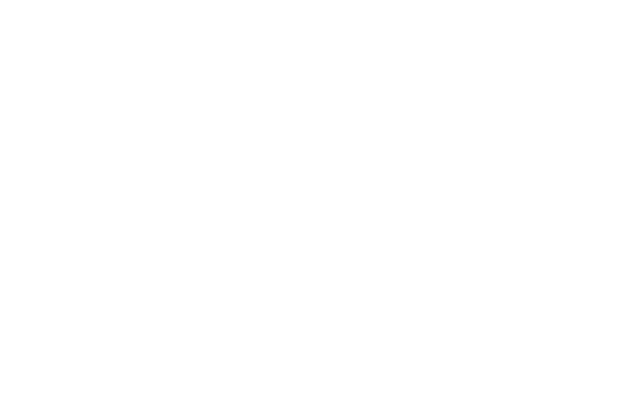
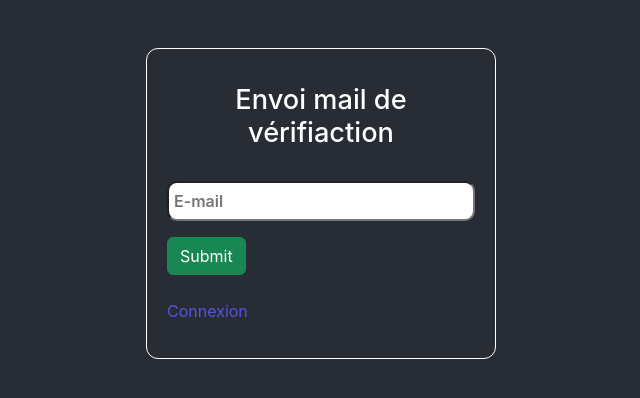
Before and after one commit to Jolan95/Chrono-Story, a React (Create React App) app: page /verificationEmail in a window 1280 px wide. Before the commit this address had no page. Shown: the top 398 px of the page, without its empty margins (319-959 px from the left). Built offline with nearby package versions, Linux system fonts and the light colour scheme.

Commit message:
handle serveur response login/signup and verification account with mail

```diff
--- a/src/App.css
+++ b/src/App.css
@@ -197,6 +197,11 @@
   background-color: rgb(135, 7, 7);
   color : white
 }
+.alert-box{
+  border-radius: 10px;
+  color : black;
+  margin-bottom: 14px;
+}
 .dropdown-content a:hover {background-color: #f1f1f1}
 
 .dropdown:hover .dropdown-content {
--- a/src/App.js
+++ b/src/App.js
@@ -2,26 +2,12 @@
 import Games from "./games.js"
 import React,{ useState } from 'react';
 import {  BrowserRouter,  Routes,  Route} from "react-router-dom";
-// import datas1789 from './datas/1789.json'
-// import datasMiddleAge from "./datas/middleAge.json"
 import Home from "./home.js"
-// import datasHuman from "./datas/human.json"
-// import datasRenaissance from "./datas/renaissance.json"
-// import datasXX from "./datas/XX.json"
-// import datasXXI from "./datas/XXI.json"
-// import datasSport from "./datas/sport.json"
-// import datasColdWar from "./datas/coldWar.json"
-// import datasUSAPresident from "./datas/USAPresident.json"
-// import datasFrancePresident from "./datas/FrancePresident.json"
-// import datasOM from "./datas/om.json"
-// import datasOL from "./datas/ol.json"
-// import datasPSG from "./datas/psg.json"
-// import datasNBA from "./datas/nba.json"
-// import datasFranceRois from "./datas/FranceRois.json"
 import datas from "./datas/data.json"
 import Login from "./login"
 import Signup from './signup';
 import Records from './records';
+import VerificationEmail from './sendVerificationEmail';
 
 
 function App() {
@@ -37,7 +23,11 @@
 	  const loginRoute = ()=>{
 		const tokenString = localStorage.getItem('token')
 		if(!tokenString){
-			return <Route path="/login" element={<Login setToken={setToken} token={token} getToken={getToken}/>}/>
+			return   <>
+					<Route path="/login" element={<Login setToken={setToken} token={token} getToken={getToken}/>}/>
+					<Route path="/verificationEmail" element={<VerificationEmail></VerificationEmail>}/>
+					<Route path="/signup" element={<Signup></Signup>}/>
+					</>
 		}
 	  }
 
@@ -47,7 +37,6 @@
 		<BrowserRouter>
 		<Routes>
 		  <Route index element={<Home/>} />
-		  <Route path="/signup" element={<Signup></Signup>}/>
 		  <Route path="/records" element={<Records></Records>}/>
 		  {/* create route for every game in the data file */}
 		  {	datas.map((data)=> {
--- /dev/null
+++ b/src/components/alert.js
@@ -0,0 +1,7 @@
+import React from 'react'
+
+export default function Alert(props) {
+  return (
+    <div className={`alert-${ props.style } d-${props.display } p-3 alert-box`}>{props.children}</div>
+  )
+}
--- a/src/datas/data.json
+++ b/src/datas/data.json
@@ -213,7 +213,8 @@
             {"id" : 15, "question" : "Invention de la pêche", "date" : -300000, "answer" : null},
             {"id" : 16, "question" : "Fondation de Rome", "date" : -753, "answer" : null},
             {"id" : 17, "question" : "Invention de la domestication des animaux", "date" : -13000, "answer" : null},
-            {"id" : 18, "question" : "Apparition des premières sépultures", "date" : -120000, "answer" : null}
+            {"id" : 18, "question" : "Apparition des premières sépultures", "date" : -120000, "answer" : null},
+            {"id" : 19, "question" : "Premières migrations humaines en Europes", "date" : -50000, "answer" : null}
         ],
         "picked" : {}
     },
--- a/src/login.js
+++ b/src/login.js
@@ -1,5 +1,6 @@
 import React, { useState, useEffect } from 'react'
 import { redirect, Link } from "react-router-dom";
+import Alert from './components/alert';
 
 
 async function loginUser(credentials) {
@@ -19,7 +20,7 @@
     const [email, setEmail] = useState("")
     const [password, setPassword] = useState("")
     const [message, setMessage] = useState("")
-
+    const [display, setDisplay] = useState("none")
 
 
     const handleSubmit = async e => {
@@ -35,7 +36,15 @@
             // window.location.href = "https://chrono-story.netlify.app/"
             props.setToken(props.getToken())
         } else {
-            setMessage(response.message)
+            if(response.needValidation){
+                const msg = <div>{response.message}<div><Link to="/verificationEmail">Renvoyer l'email de vérification</Link></div></div>
+                setMessage(msg)
+                setDisplay("block")
+
+            }else{
+                setMessage(response.message)
+                setDisplay("block")
+            }
         }
     };
     useEffect(() => {
@@ -50,7 +59,7 @@
                 <div className="wrapper-form">
                     <form onSubmit={handleSubmit}>
                         <h2 className='text-center mb-4'>Authentification</h2>
-                        <div className='pb-2'>{message}</div>
+                        <Alert style="danger" display={display} >{message}</Alert>
                         <div>
                             <input type="email" className='mt-2' placeholder='E-mail' onChange={e => setEmail(e.target.value)}/>
                         </div>
--- /dev/null
+++ b/src/sendVerificationEmail.js
@@ -0,0 +1,63 @@
+import React, { useState, useEffect } from 'react'
+import { redirect, Link } from "react-router-dom";
+import Alert from './components/alert';
+
+
+async function loginUser(credentials) {
+    // return fetch('https://chrono-back.herokuapp.com/api/auth/login', {
+    return fetch('http://localhost:5000/verifyToken/emailVerification', {
+        method: 'POST',
+        headers: {
+        'Content-Type': 'application/json'
+    },
+    body: JSON.stringify(credentials)
+    })
+      .then(data => data.json())
+      .catch((error) => console.log(error))
+   }
+
+
+const VerificationEmail = (props) => {
+    const [email, setEmail] = useState("")
+    const [message, setMessage] = useState("")
+    const [display, setDisplay] = useState("none")
+    const [style, setStyle] = useState("")
+
+    const handleSubmit = async e => {
+        e.preventDefault();
+        const response = await loginUser({
+          email
+        });
+        setDisplay("block")
+        if(response.ok){
+            setStyle("success")
+            setMessage("Un nouveau mail vous a été envoyé")
+        } else {
+            setStyle("danger")
+            setMessage(response.message)
+        }
+    };
+
+    return (
+        <div className="App-header pt-5">
+            <div className='content-center '>
+                <div className="wrapper-form">
+                    <form onSubmit={handleSubmit}>
+                        <h2 className='text-center mb-4'>Envoi mail de vérifiaction</h2>
+                        <Alert style={style} display={display} >{message}</Alert>
+                        <div>
+                            <input type="email" className='mt-2' placeholder='E-mail' onChange={e => setEmail(e.target.value)}/>
+                        </div>
+                        <div>
+                            <button className='btn btn-success mt-3' type="submit">Submit</button>
+                        </div>
+                        <div className='pt-4'>
+                            <Link  to="/login">Connexion</Link>
+                        </div>
+                    </form>
+                </div>
+            </div>
+        </div>
+    )
+}
+export default VerificationEmail;
--- a/src/signup.js
+++ b/src/signup.js
@@ -1,13 +1,17 @@
 import React, {useState} from 'react'
 import {Link } from "react-router-dom";
+import Alert from './components/alert';
 
 
 const Signup = () => {
     const [lastname, setLastname]= useState("")
     const [firstname, setFirstname]= useState("")
     const [email, setEmail]= useState("")
-    const [password, setPassword] = useState("")
+    const [password, setPassword] = useState("");
+    const [display, setDisplay] = useState("none")
     const [message, setMessage] = useState("");
+    const [style, setStyle] = useState("");
+
 
     const handleSubmit = (e)=> {
         e.preventDefault()
@@ -27,14 +31,31 @@
                     })
                 })
                 .then(res => res.json())
-                .then(result => setMessage(result.message))
-                .catch(error => {
-                    setMessage("Une erreur s'est produite, veuillez réessayer plus tard.");
-                })
+                .then(
+                    (response) => {
+                        setDisplay("block")
+                        setMessage(response.message)
+                        if(response.ok){
+
+                            const msg = <div>{response.message}<div><Link to="/verificationEmail">Renvoyer l'email de vérification</Link></div></div>
+                            setStyle("success")
+                            setMessage(msg)
+                        } else{
+                            setStyle("danger")
+                        }
+                    },
+                    (error) => {
+                        console.log(error)
+                    }
+                )
             } else {
+                setStyle("danger")
+                setDisplay("block")
                 setMessage("Votre mot de passe doit contenir au moins 8 caractères")
             }
         } else {
+            setStyle("danger")
+            setDisplay("block")
            setMessage("Veuillez remplir tous les champs")
         }
     }
@@ -43,9 +64,10 @@
         <div className="App-header pt-3">
             <div className='content-center'>
                 <div className='wrapper-form'>
-                    <form  onSubmit={handleSubmit}>
+                    <form onSubmit={handleSubmit}>
                     <h2 className='mb-4 text-center'>Créez votre compte</h2>
-                    <div className='pb-2'>{message}</div>
+                    <Alert style={style} display={display} >{message}</Alert>
+
                     <div>
                       <input type="text" className='mt-'  onChange={e => setLastname(e.target.value)} placeholder="Nom"/>
                     </div>
```
